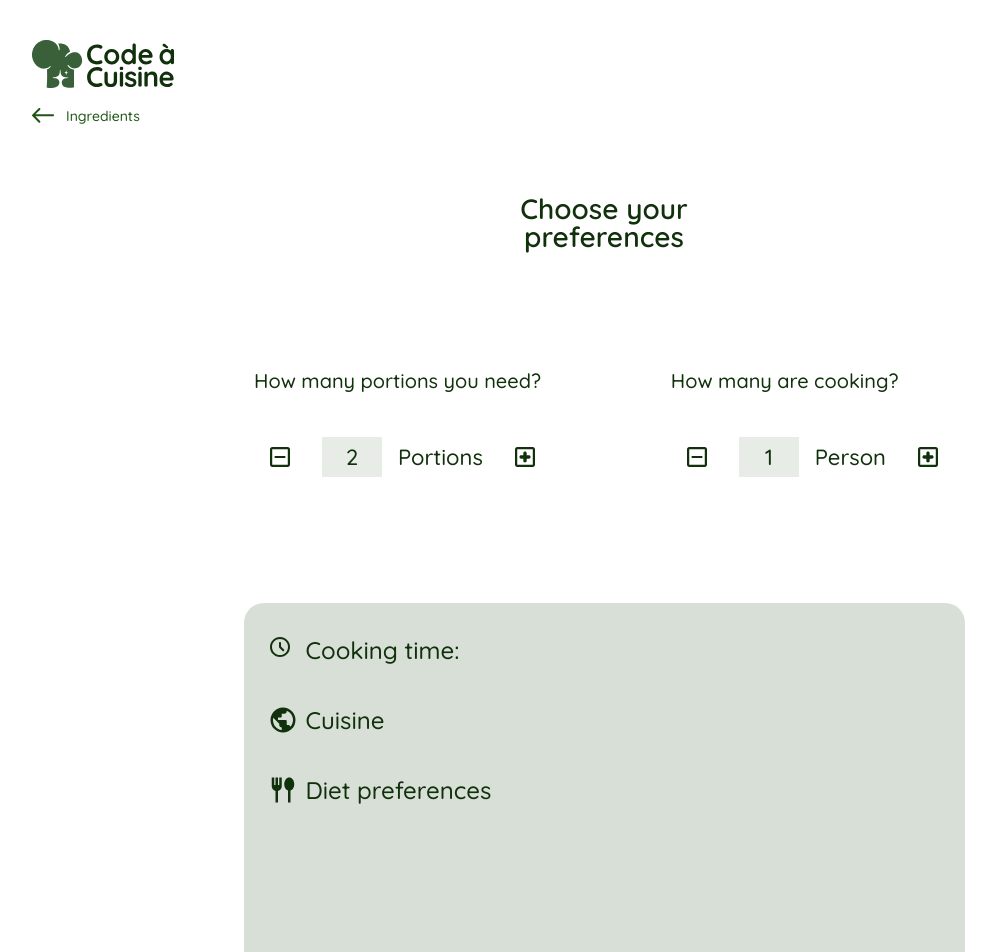
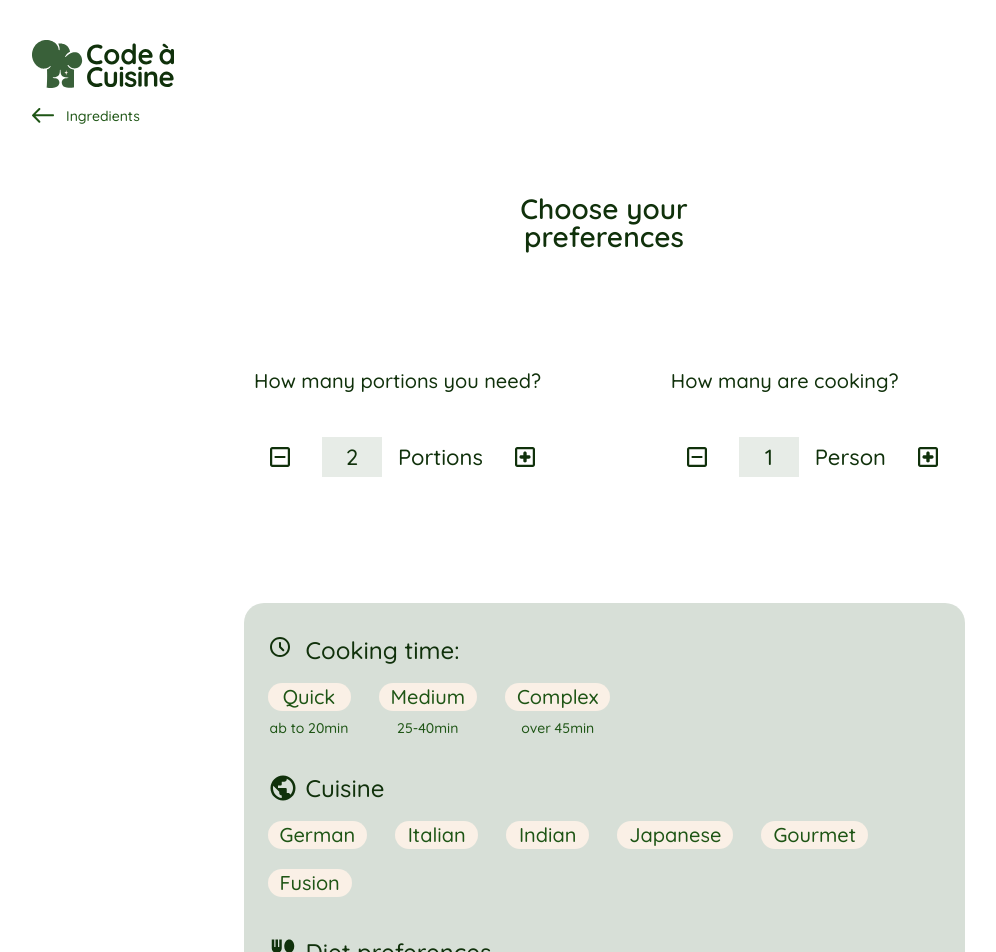
Before and after one commit to FatihYalcin42/code-cuisine, an Angular app: page /preferences in a window 1280 px wide. Shown: the top 952 px of the page, without its empty margins (36-1032 px from the left). Built offline with nearby package versions, Linux system fonts and the light colour scheme.

Commit message:
feat: add the preference option chips and labels to the preferences panel

```diff
--- a/src/app/pages/preferences-page/preferences-page.html
+++ b/src/app/pages/preferences-page/preferences-page.html
@@ -81,20 +81,59 @@
     </div>
 
     <section class="preferences-panel" aria-label="Preferences options">
+      <section class="preferences-panel-section" aria-labelledby="cooking-time-title">
         <div class="preferences-panel-section-heading">
           <img src="/Icons/schedule.svg" width="30" height="30" alt="" aria-hidden="true" />
-        <h2 class="preferences-panel-title">Cooking time:</h2>
+          <h2 class="preferences-panel-title" id="cooking-time-title">Cooking time:</h2>
         </div>
 
+        <div class="preferences-chip-grid preferences-chip-grid-cooking">
+          <div class="preferences-chip-option">
+            <span class="preferences-chip">Quick</span>
+            <span class="preferences-chip-caption">ab to 20min</span>
+          </div>
+
+          <div class="preferences-chip-option">
+            <span class="preferences-chip">Medium</span>
+            <span class="preferences-chip-caption">25-40min</span>
+          </div>
+
+          <div class="preferences-chip-option">
+            <span class="preferences-chip">Complex</span>
+            <span class="preferences-chip-caption">over 45min</span>
+          </div>
+        </div>
+      </section>
+
+      <section class="preferences-panel-section" aria-labelledby="cuisine-title">
         <div class="preferences-panel-section-heading">
           <img src="/Icons/public.svg" width="30" height="30" alt="" aria-hidden="true" />
-        <h2 class="preferences-panel-title">Cuisine</h2>
+          <h2 class="preferences-panel-title" id="cuisine-title">Cuisine</h2>
         </div>
 
+        <div class="preferences-chip-grid preferences-chip-grid-tags">
+          <span class="preferences-chip">German</span>
+          <span class="preferences-chip">Italian</span>
+          <span class="preferences-chip">Indian</span>
+          <span class="preferences-chip">Japanese</span>
+          <span class="preferences-chip">Gourmet</span>
+          <span class="preferences-chip">Fusion</span>
+        </div>
+      </section>
+
+      <section class="preferences-panel-section" aria-labelledby="diet-preferences-title">
         <div class="preferences-panel-section-heading">
           <img src="/Icons/fork_spoon.svg" width="30" height="30" alt="" aria-hidden="true" />
-        <h2 class="preferences-panel-title">Diet preferences</h2>
+          <h2 class="preferences-panel-title" id="diet-preferences-title">Diet preferences</h2>
+        </div>
+
+        <div class="preferences-chip-grid preferences-chip-grid-tags">
+          <span class="preferences-chip">Vegetarian</span>
+          <span class="preferences-chip">Vegan</span>
+          <span class="preferences-chip">Keto</span>
+          <span class="preferences-chip">No preferences</span>
         </div>
       </section>
     </section>
+  </section>
 </main>
--- a/src/app/pages/preferences-page/preferences-page.scss
+++ b/src/app/pages/preferences-page/preferences-page.scss
@@ -180,6 +180,12 @@
   background: rgb(57 96 57 / 20%);
 }
 
+.preferences-panel-section {
+  display: grid;
+  align-content: start;
+  gap: 18px;
+}
+
 .preferences-panel-section-heading {
   display: inline-flex;
   align-items: center;
@@ -200,6 +206,55 @@
   font-weight: 500;
   letter-spacing: 0;
   line-height: 1;
+}
+
+.preferences-chip-grid {
+  display: flex;
+  flex-wrap: wrap;
+  align-items: flex-start;
+  gap: 20px 28px;
+}
+
+.preferences-chip-grid-cooking {
+  gap: 16px 28px;
+}
+
+.preferences-chip-option {
+  display: grid;
+  justify-items: center;
+  gap: 12px;
+}
+
+.preferences-chip {
+  display: inline-flex;
+  align-items: center;
+  justify-content: center;
+  min-width: 83px;
+  height: 28px;
+  padding: 6px 12px;
+  box-sizing: border-box;
+  border-radius: 30px;
+  background: #faf0e6;
+  color: #1e5515;
+  font-family: 'Quicksand', sans-serif;
+  font-size: 20px;
+  font-style: normal;
+  font-weight: 500;
+  letter-spacing: 0;
+  line-height: 20px;
+  text-align: center;
+  white-space: nowrap;
+}
+
+.preferences-chip-caption {
+  color: #1e5515;
+  font-family: 'Quicksand', sans-serif;
+  font-size: 14px;
+  font-style: normal;
+  font-weight: 500;
+  letter-spacing: 0;
+  line-height: 10px;
+  white-space: nowrap;
 }
 
 @media (hover: hover) {
@@ -263,4 +318,17 @@
     width: 100%;
     min-height: 320px;
   }
+
+  .preferences-panel-section {
+    gap: 14px;
+  }
+
+  .preferences-chip-grid,
+  .preferences-chip-grid-cooking {
+    gap: 14px 16px;
+  }
+
+  .preferences-chip {
+    font-size: 18px;
+  }
 }
```
Lines whose indentation alone changed are shown as unchanged.
